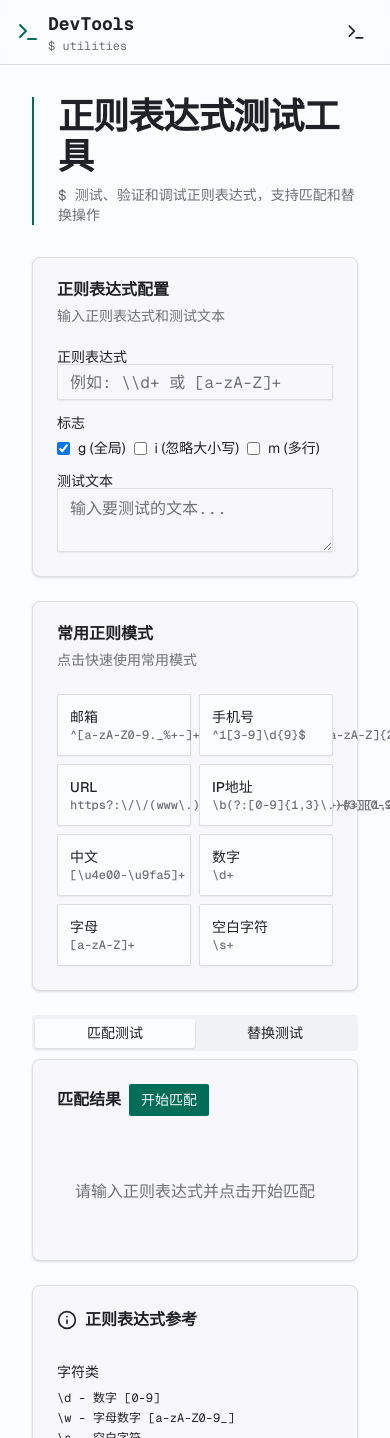
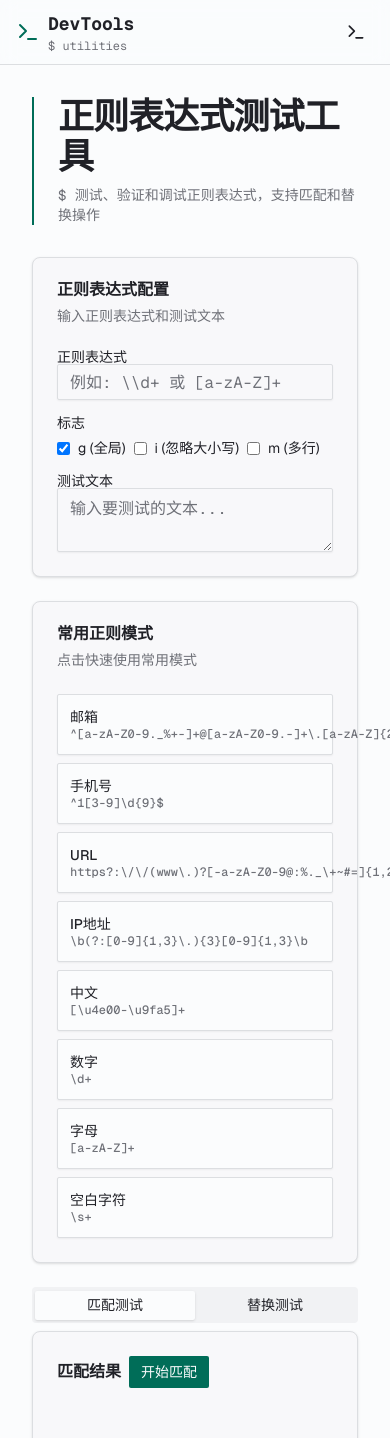
Before and after one commit to gift89a/v0-tool-website, a Next.js app: page /tools/regex in a window 390 px wide. Shown: the top 1438 px of the page. Built offline with nearby package versions, Linux system fonts and the light colour scheme.

Commit message:
fix: 修复正则表达式工具常用模式样式挤压问题
- 改用响应式单列布局，小屏幕单列大屏幕双列
- 移除 truncate 类，使用 break-all 确保文本完整显示
- 添加 leading-tight 优化行间距
- 确保所有正则表达式模式都能完整显示

```diff
--- a/components/tools/regex-tool.tsx
+++ b/components/tools/regex-tool.tsx
@@ -171,7 +171,7 @@ export function RegexTool() {
             <CardDescription>点击快速使用常用模式</CardDescription>
           </CardHeader>
           <CardContent>
-            <div className="grid grid-cols-2 gap-2">
+            <div className="grid grid-cols-1 sm:grid-cols-2 gap-2">
               {commonPatterns.map((item) => (
                 <Button
                   key={item.name}
@@ -180,9 +180,9 @@ export function RegexTool() {
                   onClick={() => setPattern(item.pattern)}
                   className="justify-start text-left h-auto p-3"
                 >
-                  <div>
+                  <div className="w-full">
                     <div className="font-medium">{item.name}</div>
-                    <div className="text-xs text-muted-foreground font-mono truncate">{item.pattern}</div>
+                    <div className="text-xs text-muted-foreground font-mono break-all leading-tight">{item.pattern}</div>
                   </div>
                 </Button>
               ))}
```
